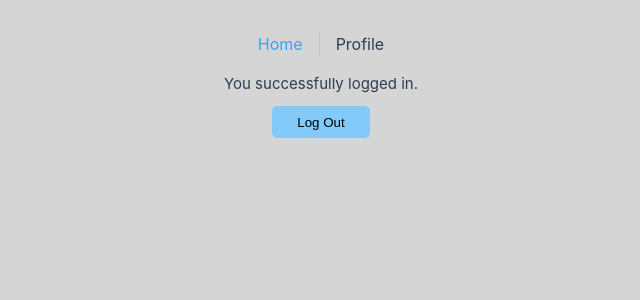
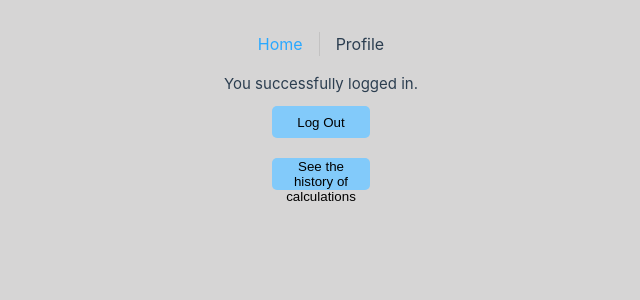
Before and after one commit to taorminak/calculator, a Vue app in the folder frontend/calculator-service/: page /profile in a window 1280 px wide. Shown: the top 300 px of the page, without its empty margins (319-959 px from the left). Built offline with nearby package versions, Linux system fonts and the light colour scheme; sample sign-in values are in the browser's storage.

Commit message:
feat: retrieve entire calculation history for profile

```diff
--- a/frontend/calculator-service/src/components/auth/login/LoginForm.vue
+++ b/frontend/calculator-service/src/components/auth/login/LoginForm.vue
@@ -64,7 +64,6 @@ export default {
           throw new Error(`HTTP error! Status: ${response.status}`)
         }
 
-        console.log(response)
         const data = await response.json()
         console.log('User authenthificated:', data)
 
--- a/frontend/calculator-service/src/views/auth/UserProfile.vue
+++ b/frontend/calculator-service/src/views/auth/UserProfile.vue
@@ -1,6 +1,28 @@
 <template>
-  <div>You successfully logged in.</div>
+  <div class="profile_container">
+    <div>You successfully logged in.</div>
   <button @click="handleLogout" class="main_button">Log Out</button>
+  <button @click="showHistory" class="main_button">See the history of calculations</button>
+  <div id="no-history-message">{{ noHistoryMessage }}</div>
+  <table v-if="calculations.length > 0">
+      <thead>
+        <tr>
+          <th>Operand 1</th>
+          <th>Operand 2</th>
+          <th>Result</th>
+          <th>Operation</th>
+        </tr>
+      </thead>
+      <tbody>
+        <tr v-for="(calculation, index) in calculations" :key="index">
+          <td>{{ calculation[0] }}</td>
+          <td>{{ calculation[1] }}</td>
+          <td>{{ calculation[2] }}</td>
+          <td>{{ calculation[3] }}</td>
+        </tr>
+      </tbody>
+    </table>
+  </div>
 </template>
 
 <script>
@@ -14,7 +36,9 @@ export default {
         password: '',
         confirmPassword: '',
         role: 'student'
-      }
+      },
+      noHistoryMessage: "",
+      calculations: []
     }
   },
   computed: {
@@ -26,7 +50,60 @@ export default {
       this.logout()
       this.setForm('Login')
       this.$router.push('/login')
-    }
+    },
+    async showHistory() {
+      try {
+        const response = await fetch('http://localhost:8000/calculator/history', {
+          method: 'GET',
+          headers: {
+            Authorization: `Bearer ${localStorage.getItem('token')}`,
+            'Content-Type': 'application/json'
+          }
+        });
+
+        if (!response.ok) {
+          throw new Error('Failed to fetch calculation history');
+        }
+
+        const data = await response.json();
+        console.log('Calculation history:', data);
+        this.calculations = data;
+
+
+      } catch (error) {
+        console.error('Error fetching calculation history:', error.message);
+        this.noHistoryMessage = 'Failed to see history of calculations. Check if you have authorization to perform this action.';
+      }
+    },
   }
 }
 </script>
+
+<style scoped>
+.profile_container {
+  display: flex;
+  flex-direction: column;
+  justify-content: center;
+  align-items: center;
+  height: 100%;
+}
+table {
+  width: 100%;
+  border-collapse: collapse;
+}
+
+table, th, td {
+  border: 1px solid black;
+  padding: 8px;
+  color: rgb(80, 181, 249);
+  background-color: rgb(16, 16, 16);
+}
+
+td {
+  text-align: center;
+}
+
+th {
+  background-color: rgb(16, 16, 16);
+}
+</style>
```
